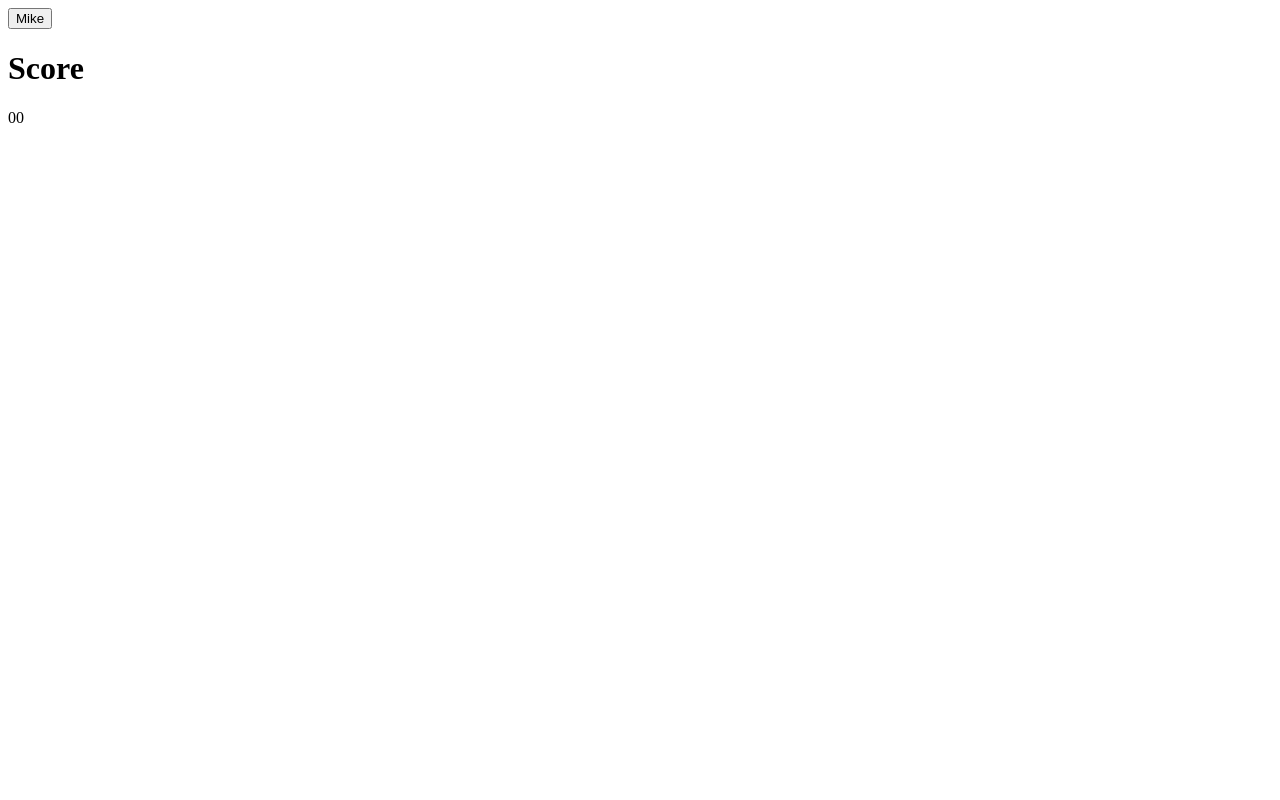
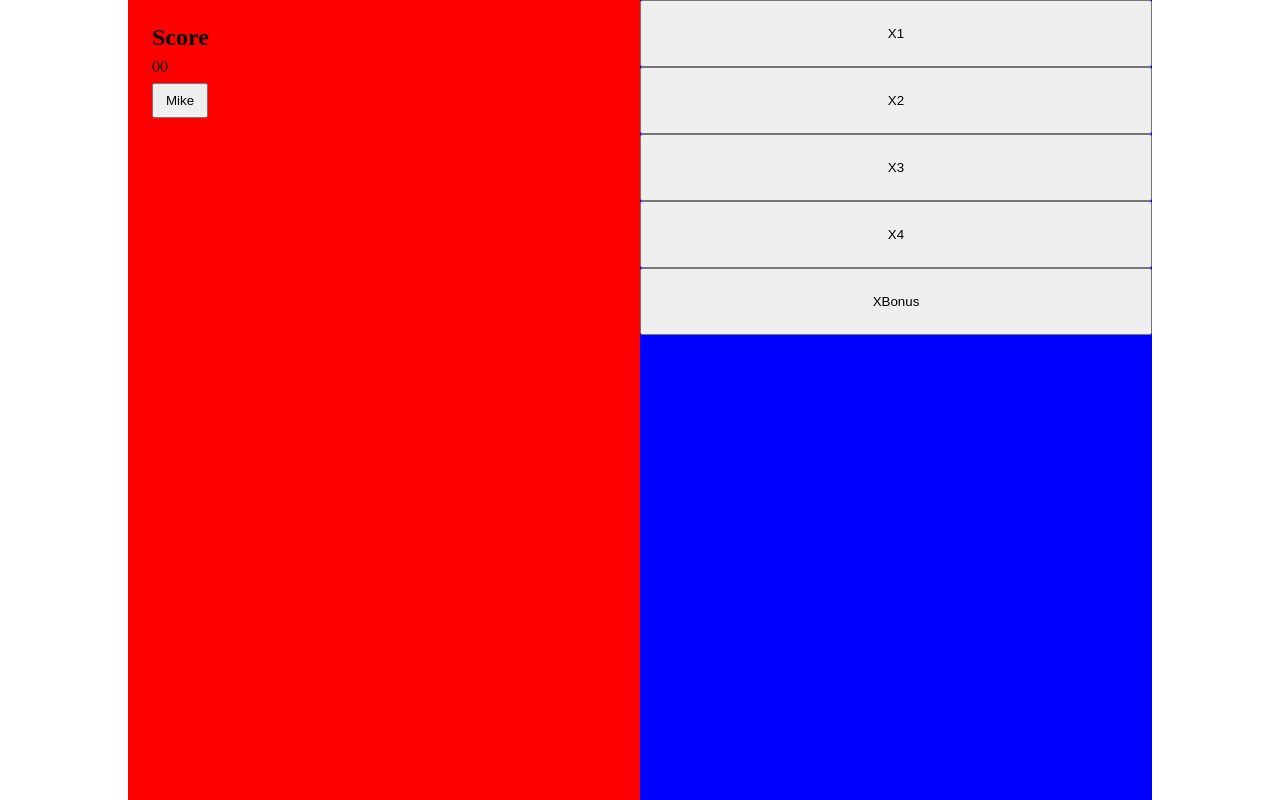
Before and after one commit to MGausseran/Cookie_Clicker, a plain HTML site: page index.html in a window 1280 px wide. Drawn offline with Linux system fonts and the light colour scheme.

Commit message:
Basic FrontEnd V1.0.0

```diff
--- a/index.html
+++ b/index.html
@@ -7,8 +7,26 @@
   <script src="script.js" defer></script>
 </head>
 <body>
-<button id="Mike">Mike</button>
-<h1>Score</h1>
-<p id="points">00</p>
+  <main>
+    <section class="ScoreMike">
+      <h1>Score</h1>
+      <p id="points">00</p>
+      <button id="Mike">Mike</button>
+    </section>
+    <section class="Upgrade">
+      <article class="inventory">
+
+      </article>
+      <article class="shop">
+        <button class="button" type="button" id="X1">X1</button>
+        <button class="button" type="button" id="X2">X2</button>
+        <button class="button" type="button" id="X3">X3</button>
+        <button class="button" type="button" id="X4">X4</button>
+        <button class="button" type="button" id="XBonus">XBonus</button>
+      </article>
+    </section>
+
+
+  </main>
 </body>
 </html>
--- a/styles.css
+++ b/styles.css
@@ -0,0 +1,41 @@
+*{
+  margin: 0;
+  padding: 0;
+  box-sizing: border-box;
+}
+body{
+  display: flex;
+  justify-content: center;
+  width: 100vw;
+  height: 100vh;
+}
+main{
+  display: flex;
+  width: 80%;
+  height: 100%;
+}
+main .ScoreMike{
+  background-color: red;
+  width: 50%;
+  padding: 24px;
+}
+main .ScoreMike h1{
+  font-size: 24px;
+  margin-bottom: 7px;
+}
+main .ScoreMike #Mike{
+  margin-top: 7px;
+  padding: 8px 12px 8px 12px;
+}
+main .Upgrade{
+  background-color: blue;
+  width: 50%;
+}
+main .Upgrade .shop{
+  display: flex;
+  flex-direction: column;
+}
+main .Upgrade .shop .button{
+
+  padding: 24px;
+}
```
